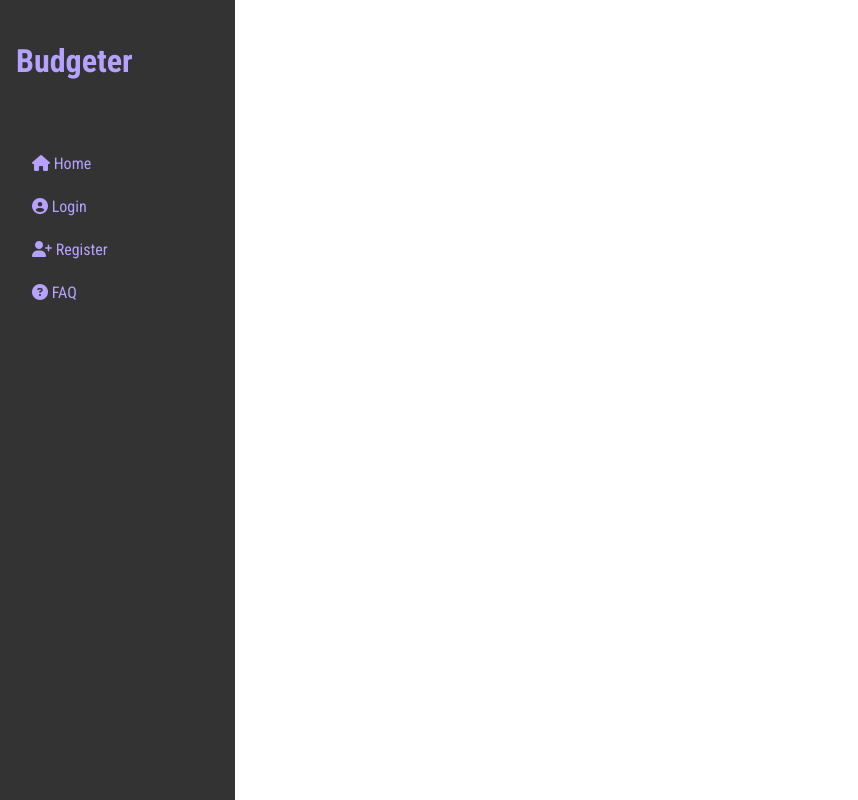
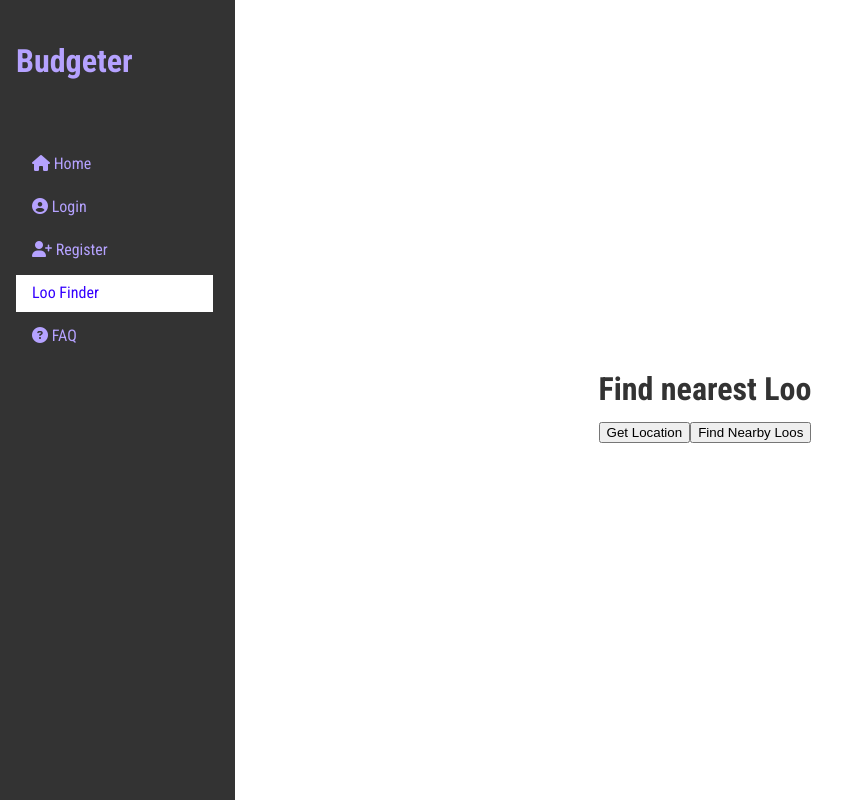
Before and after one commit to dgloriaweb/budgeter_frontend, a Vue app: page /loofinder in a window 1280 px wide. Shown: the whole page, without its empty margins (0-858 px from the left). Built offline with nearby package versions, Linux system fonts and the light colour scheme.

Commit message:
added loofinder func

```diff
--- a/src/App.vue
+++ b/src/App.vue
@@ -31,6 +31,7 @@ function logout() {
         <RouterLink v-if="store.isLoggedIn" to="/mileage_update" class="btn btn-nav">Edit Mileages</RouterLink>
         <RouterLink v-if="store.isLoggedIn" to="/mileage_report" class="btn btn-nav">Mileages Report</RouterLink>
         <p v-if="store.isLoggedIn" class="unset_bottom_margin white-text hidden">Daily Driver Register</p>
+        <RouterLink  to="/loofinder" class="btn btn-nav">Loo Finder</RouterLink>
         <RouterLink v-if="store.isLoggedIn" to="/daily_driver" class="btn btn-nav">Daily Driver For Mobile</RouterLink>
         <RouterLink to="/FAQ" class="btn btn-nav"><i class="fas fa-question-circle"></i> FAQ</RouterLink>
         <div @click="logout" v-if="store.isLoggedIn" class="btn btn-nav">
--- a/src/router/index.js
+++ b/src/router/index.js
@@ -8,6 +8,7 @@ import MileageUpdate from '../views/MileageUpdate.vue'
 import MileageCreate from '../views/MileageCreate.vue'
 import DailyDriverView from '../views/DailyDriverView.vue'
 import FAQ from '../views/FAQView.vue'
+import LooFinder from '../views/LooFinder.vue'
 
 const routes = [
   {
@@ -67,6 +68,11 @@ const routes = [
     name: 'FAQ',
     component: FAQ
   },
+  {
+    path: '/loofinder',
+    name: 'loofinder',
+    component: LooFinder
+  },
 ]
 
 const router = createRouter({
--- /dev/null
+++ b/src/services/nearbyplaces.service.js
@@ -0,0 +1,31 @@
+import axios from 'axios';
+import { useNearbyPlacesStore } from '@/store/nearbyplacesstore';
+import authService from './auth.service'
+
+class NearbyPlacesService {
+
+  async getNearbyPlaces(latitude, longitude, radius) {
+    const nearbyPlacesStore = useNearbyPlacesStore();
+
+    try {
+      const url = `${import.meta.env.VITE_APP_API_URL}/api/getNearbyPlaces?latitude=${latitude}&longitude=${longitude}&radius=${radius}`;
+
+      const response = await axios.get(url, {
+        headers: authService.getApiHeaders(),
+      });
+
+      // Dispatch an action to update the location in the store
+      nearbyPlacesStore.setLocation(`${latitude},${longitude}`);
+      // Dispatch an action to update the McDonald's places in the store
+      nearbyPlacesStore.setMcdonalds(response.data.results);
+
+      return response.data;
+    } catch (error) {
+      console.error('Error fetching nearby places:', error);
+      throw error;
+    }
+  }
+
+}
+
+export default new NearbyPlacesService();
--- /dev/null
+++ b/src/store/nearbyplacesstore.js
@@ -0,0 +1,73 @@
+import { defineStore } from 'pinia';
+import NearbyPlacesService from '@/services/nearbyplaces.service.js'
+
+export const useNearbyPlacesStore = defineStore({
+  id: 'nearbyplacesstore',
+  state: () => ({
+    userLocation: null,
+    location: null,
+    mcdonalds: [],
+  }),
+  getters: {
+    getLocation: (state) => state.location,
+    getUserLocation: (state) => state.userLocation,
+    getMcdonalds: (state) => state.mcdonalds,
+  },
+  actions: {
+    setLocation(location) {
+      this.location = location;
+    },
+    setUserLocation(userlocation) {
+      this.userLocation = userlocation;
+    },
+    setMcdonalds(mcdonalds) {
+      this.mcdonalds = mcdonalds;
+    },
+    async getLocationAndUpdateStore() {
+      return new Promise((resolve, reject) => {
+        if (navigator.geolocation) {
+          navigator.geolocation.getCurrentPosition(
+            (position) => {
+              const latitude = position.coords.latitude;
+              const longitude = position.coords.longitude;
+              const location = `${latitude},${longitude}`;
+
+              // Update the store with the user location
+              this.setUserLocation(location);
+              resolve(location);
+            },
+            (error) => {
+              console.error(`Error getting location: ${error.message}`);
+              reject(error);
+            }
+          );
+        } else {
+          reject(new Error("Geolocation is not supported by this browser."));
+        }
+      });
+    },
+    async findNearbyMcDonalds(userLocation) {
+      if (!userLocation) {
+        alert("Please provide a user location.");
+        return;
+      }
+
+      const radius = 2500;
+
+      try {
+        const placesData = await NearbyPlacesService.getNearbyPlaces(
+          userLocation.split(',')[0],
+          userLocation.split(',')[1],
+          radius
+        );
+
+        // Update the store with the list of nearby places (McDonald's)
+        this.setMcdonalds(placesData.results);
+        console.log(placesData.results);
+      } catch (error) {
+        console.error(`Error fetching nearby McDonald's: ${error.message}`);
+      }
+    },
+
+  },
+});
--- /dev/null
+++ b/src/views/LooFinder.vue
@@ -0,0 +1,39 @@
+<template>
+    <div class="main">
+        <h1>Find nearest Loo</h1>
+        <button @click="getLocationAndUpdateStore">Get Location</button>
+        <p v-if="store.userLocation">User Location: {{ store.userLocation }}</p>
+
+        <button @click="findNearbyMcDonalds">Find Nearby Loos</button>
+        <p v-if="store.mcdonalds.length">
+            Nearby Places with Public Toilets:
+        <ul>
+            <li v-for="place in store.mcdonalds" :key="place.name">
+                {{ place.name }} ({{ place.vicinity }}) distance: {{ place.distance }} -
+                <!-- <a :href="`https://www.google.com/maps/dir/${place.place_id}/@${store.userLocation},14z/data=!4m2!4m1!3e0?entry=ttu`" target="_blank">Directions</a> -->
+                <a :href="`https://www.google.com/maps/dir/?api=1&origin=${store.userLocation}&destination=${place.geometry.location.lat},${place.geometry.location.lng}`" target="_blank">Directions</a>
+          </li>
+        </ul>
+        </p>
+    </div>
+</template>
+
+<script setup>
+import { useNearbyPlacesStore } from '@/store/nearbyplacesstore'
+
+
+const store = useNearbyPlacesStore()
+const getLocationAndUpdateStore = async () => {
+    try {
+        const location = await store.getLocationAndUpdateStore();
+        // Optionally, you can perform additional logic with the location if needed
+    } catch (error) {
+        console.error(`Error getting location: ${error.message}`);
+        // Handle error as needed
+    }
+};
+const findNearbyMcDonalds = () => {
+    store.findNearbyMcDonalds(store.userLocation);
+};
+
+</script>
```
